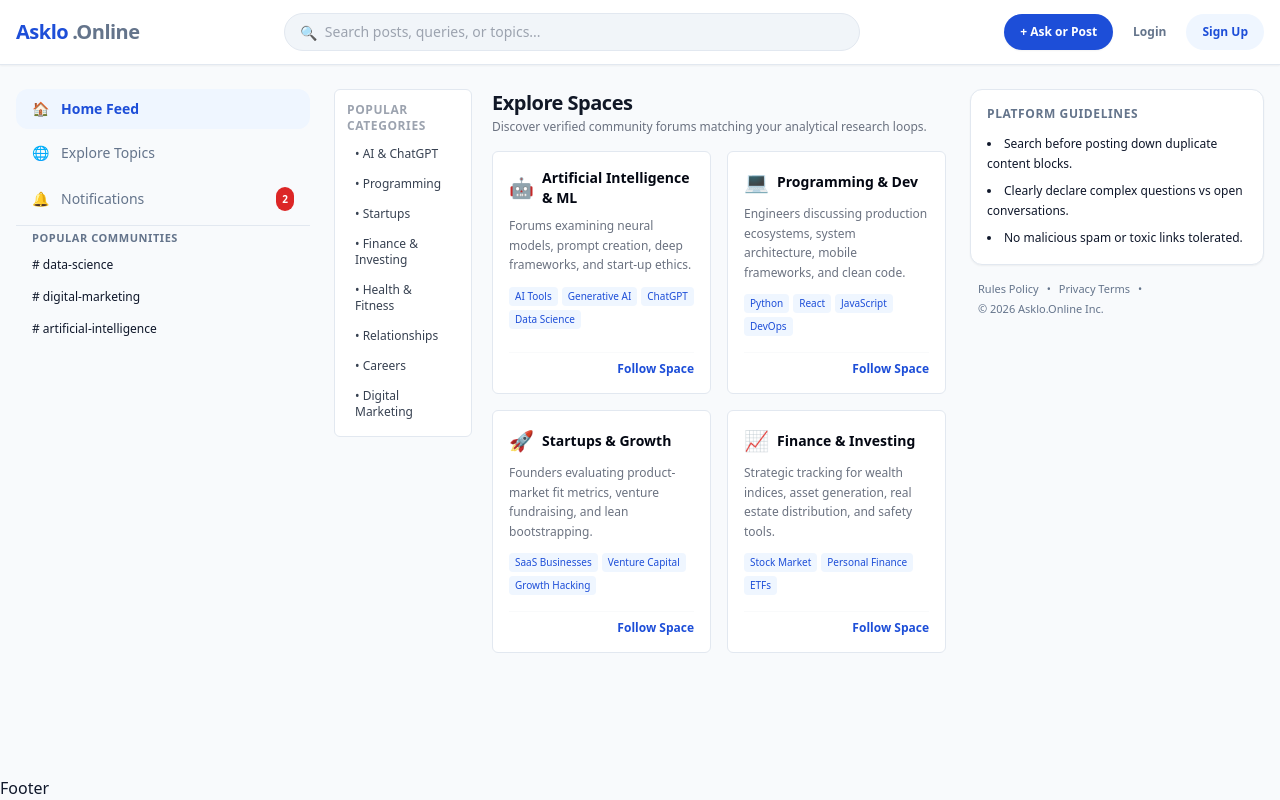
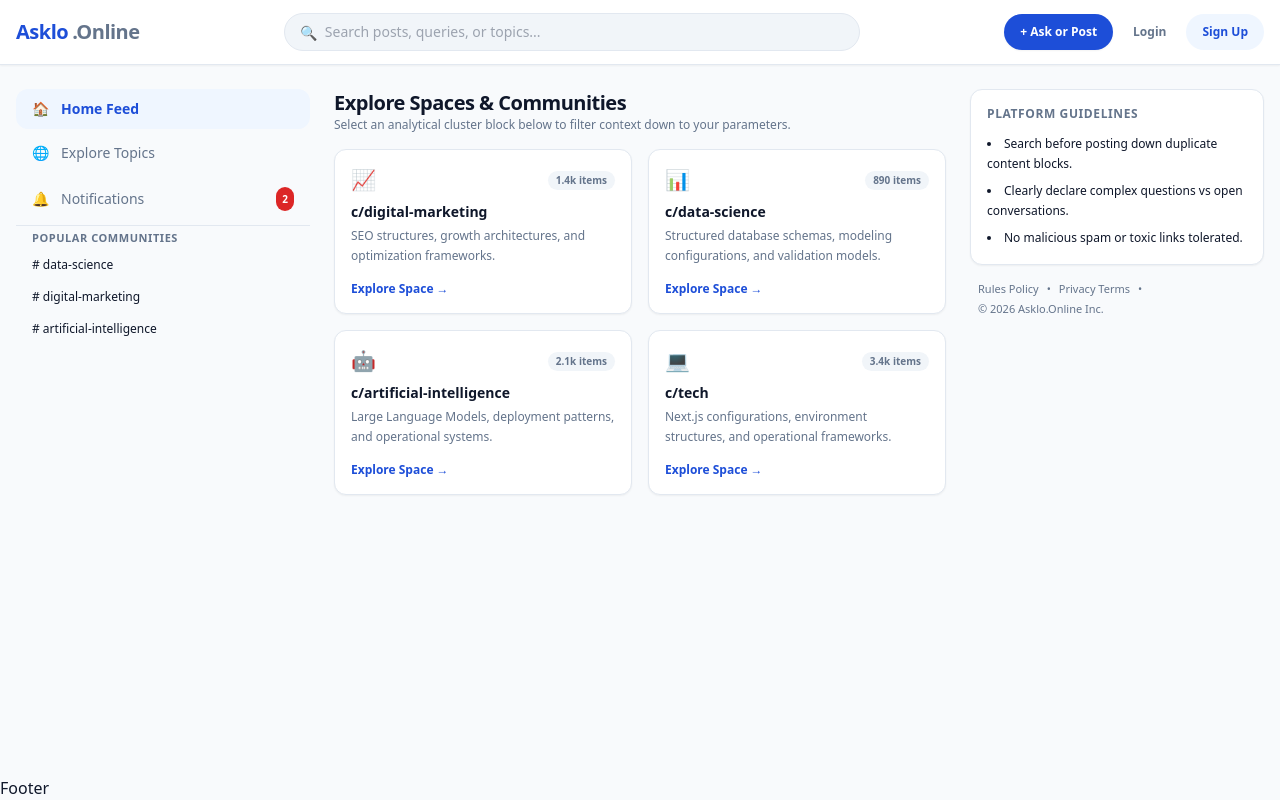
Before and after one commit to askloonline-maker/portfolio-website, a Next.js app: page /categories in a window 1280 px wide. Built offline with nearby package versions, Linux system fonts and the light colour scheme.

Commit message:
Rename SpacesDirectory to CategoriesPage
Updated component name and modified layout.

```diff
--- a/app/categories/page.tsx
+++ b/app/categories/page.tsx
@@ -1,65 +1,14 @@
-import React from 'react';
+import React from "react";
+import CategoryGrid from "../../components/CategoryGrid";
 
-export default function SpacesDirectory() {
-  const highTraffic = [
-    "AI & ChatGPT", "Programming", "Startups", "Finance & Investing",
-    "Health & Fitness", "Relationships", "Careers", "Digital Marketing"
-  ];
-
-  const categories = [
-    { id: 1, title: "Artificial Intelligence & ML", icon: "🤖", desc: "Forums examining neural models, prompt creation, deep frameworks, and start-up ethics.", subs: ["AI Tools", "Generative AI", "ChatGPT", "Data Science"] },
-    { id: 2, title: "Programming & Dev", icon: "💻", desc: "Engineers discussing production ecosystems, system architecture, mobile frameworks, and clean code.", subs: ["Python", "React", "JavaScript", "DevOps"] },
-    { id: 3, title: "Startups & Growth", icon: "🚀", desc: "Founders evaluating product-market fit metrics, venture fundraising, and lean bootstrapping.", subs: ["SaaS Businesses", "Venture Capital", "Growth Hacking"] },
-    { id: 4, title: "Finance & Investing", icon: "📈", desc: "Strategic tracking for wealth indices, asset generation, real estate distribution, and safety tools.", subs: ["Stock Market", "Personal Finance", "ETFs"] }
-  ];
-
+export default function CategoriesPage() {
   return (
-    <div className="grid grid-cols-1 md:grid-cols-4 gap-5 items-start">
-
-      {/* Sidebar Topics */}
-      <aside className="hidden md:block col-span-1 bg-white border border-[#e2e8f0] rounded-md p-3 text-xs">
-        <h3 className="font-bold text-gray-400 uppercase tracking-wider mb-2">Popular Categories</h3>
-        <div className="flex flex-col gap-1.5 font-medium text-gray-700">
-          {highTraffic.map((t, idx) => (
-            <a key={idx} href="#" className="hover:bg-gray-50 px-2 py-1 rounded transition hover:text-[#1d4ed8]">• {t}</a>
-          ))}
-        </div>
-      </aside>
-
-      {/* Grid Collections */}
-      <main className="col-span-1 md:col-span-3 space-y-4">
-        <div>
-          <h1 className="text-xl font-bold text-gray-900 tracking-tight">Explore Spaces</h1>
-          <p className="text-xs text-gray-500 mt-0.5">Discover verified community forums matching your analytical research loops.</p>
-        </div>
-
-        <div className="grid grid-cols-1 sm:grid-cols-2 gap-4">
-          {categories.map((cat) => (
-            <div key={cat.id} className="bg-white border border-[#e2e8f0] rounded-md p-4 shadow-xs hover:shadow-sm transition flex flex-col justify-between">
-              <div>
-                <div className="flex items-center gap-2 mb-2">
-                  <span className="text-xl">{cat.icon}</span>
-                  <h2 className="text-sm font-bold text-gray-950 hover:text-[#1d4ed8] cursor-pointer transition">{cat.title}</h2>
-                </div>
-                <p className="text-xs text-gray-500 leading-relaxed mb-3">{cat.desc}</p>
-                <div className="flex flex-wrap gap-1">
-                  {cat.subs.map((s, i) => (
-                    <span key={i} className="text-[10px] font-medium bg-blue-50 text-[#1d4ed8] px-1.5 py-0.5 rounded">
-                      {s}
-                    </span>
-                  ))}
-                </div>
-              </div>
-              <div className="mt-4 pt-2 border-t border-gray-50 flex justify-end">
-                <button className="text-xs font-semibold text-[#1d4ed8] hover:underline">
-                  Follow Space
-                </button>
-              </div>
-            </div>
-          ))}
-        </div>
-      </main>
-
+    <div className="space-y-4">
+      <div>
+        <h1 className="text-xl font-black text-[#0f172a] tracking-tight">Explore Spaces & Communities</h1>
+        <p className="text-xs text-[#64748b]">Select an analytical cluster block below to filter context down to your parameters.</p>
+      </div>
+      <CategoryGrid />
     </div>
   );
 }
```
